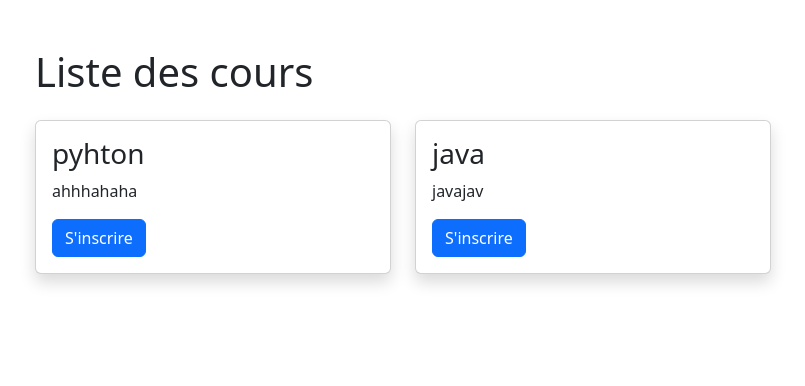
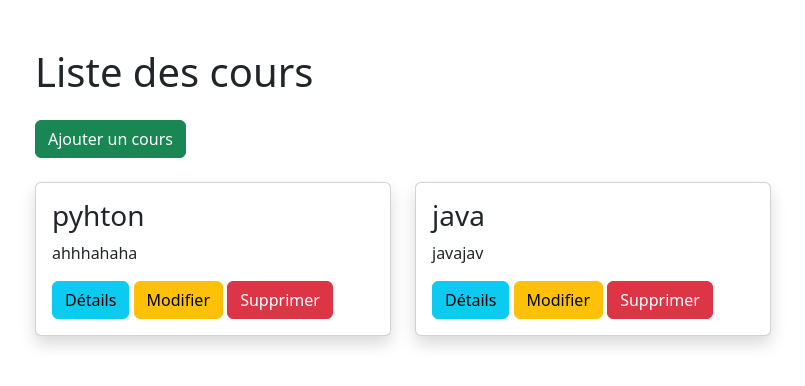
Before and after one commit to salmaidrissi/plateforme_cours, a Django app: page / in a window 1280 px wide. Shown: the top 386 px of the page, without its empty margins (47-852 px from the left). Run offline with Django 5.2, Linux system fonts and the light colour scheme; data comes from the database, SQL or seed files in the repository; both versions use the stored data as it was after the commit.

Commit message:
ajout de crud

```diff
--- a/cours/models.py
+++ b/cours/models.py
@@ -1,19 +1,44 @@
 from django.db import models
 from django.contrib.auth.models import User
 
+
 class Cours(models.Model):
+
     titre = models.CharField(max_length=200)
+
     description = models.TextField()
-    enseignant = models.ForeignKey(User, on_delete=models.CASCADE)
+
+    image = models.ImageField(
+        upload_to='cours_images/',
+        null=True,
+        blank=True
+    )
+
+    enseignant = models.ForeignKey(
+        User,
+        on_delete=models.CASCADE
+    )
 
     def __str__(self):
         return self.titre
 
 
 class Inscription(models.Model):
-    etudiant = models.ForeignKey(User, on_delete=models.CASCADE)
-    cours = models.ForeignKey(Cours, on_delete=models.CASCADE)
-    date_inscription = models.DateTimeField(auto_now_add=True)
+
+    etudiant = models.ForeignKey(
+        User,
+        on_delete=models.CASCADE
+    )
+
+    cours = models.ForeignKey(
+        Cours,
+        on_delete=models.CASCADE
+    )
+
+    date_inscription = models.DateTimeField(
+        auto_now_add=True
+    )
 
     def __str__(self):
+
         return f"{self.etudiant.username} - {self.cours.titre}"
--- a/cours/templates/cours/liste.html
+++ b/cours/templates/cours/liste.html
@@ -1,21 +1,31 @@
 <!DOCTYPE html>
 <html>
 <head>
-    <title>Cours</title>
+
+    <title>Liste des cours</title>
 
     <link href="https://cdn.jsdelivr.net/npm/bootstrap@5.3.3/dist/css/bootstrap.min.css" rel="stylesheet">
+
 </head>
 
 <body class="container mt-5">
 
 <h1 class="mb-4">Liste des cours</h1>
 
+<a href="{% url 'ajouter_cours' %}"
+   class="btn btn-success mb-4">
+
+   Ajouter un cours
+
+</a>
+
 <div class="row">
 
 {% for c in cours %}
 
 <div class="col-md-4">
-    <div class="card mb-4 shadow">
+
+    <div class="card shadow mb-4">
 
         <div class="card-body">
 
@@ -23,13 +33,31 @@
 
             <p>{{ c.description }}</p>
 
-            <button class="btn btn-primary">
-                S'inscrire
-            </button>
+            <a href="{% url 'detail_cours' c.id %}"
+               class="btn btn-info">
+
+               Détails
+
+            </a>
+
+            <a href="{% url 'modifier_cours' c.id %}"
+               class="btn btn-warning">
+
+               Modifier
+
+            </a>
+
+            <a href="{% url 'supprimer_cours' c.id %}"
+               class="btn btn-danger">
+
+               Supprimer
+
+            </a>
 
         </div>
 
     </div>
+
 </div>
 
 {% endfor %}
--- a/cours/urls.py
+++ b/cours/urls.py
@@ -3,4 +3,12 @@ from . import views
 
 urlpatterns = [
     path('', views.liste_cours, name='liste_cours'),
+
+    path('ajouter/', views.ajouter_cours, name='ajouter_cours'),
+
+    path('modifier/<int:cours_id>/', views.modifier_cours, name='modifier_cours'),
+
+path('supprimer/<int:cours_id>/', views.supprimer_cours, name='supprimer_cours'),
+
+path('detail/<int:cours_id>/', views.detail_cours, name='detail_cours'),
 ]
--- a/cours/views.py
+++ b/cours/views.py
@@ -1,6 +1,80 @@
 from django.shortcuts import render
 from .models import Cours
+from .forms import CoursForm
+from django.shortcuts import redirect
+from django.shortcuts import get_object_or_404
+from django.contrib.auth.models import User
 
 def liste_cours(request):
     cours = Cours.objects.all()
     return render(request, 'cours/liste.html', {'cours': cours})
+
+def ajouter_cours(request):
+
+    if request.method == 'POST':
+
+        form = CoursForm(
+            request.POST,
+            request.FILES
+        )
+
+        if form.is_valid():
+
+            cours = form.save(commit=False)
+
+            cours.enseignant = User.objects.first()
+
+            cours.save()
+
+            return redirect('liste_cours')
+
+    else:
+
+        form = CoursForm()
+
+    return render(
+        request,
+        'cours/ajouter.html',
+        {'form': form}
+    )
+def modifier_cours(request, cours_id):
+
+    cours = get_object_or_404(Cours, id=cours_id)
+
+    if request.method == 'POST':
+
+        form = CoursForm(
+            request.POST,
+            request.FILES,
+            instance=cours
+        )
+
+        if form.is_valid():
+
+            form.save()
+
+            return redirect('liste_cours')
+
+    else:
+
+        form = CoursForm(instance=cours)
+
+    return render(
+        request,
+        'cours/modifier.html',
+        {'form': form}
+    )
+
+def supprimer_cours(request, cours_id):
+
+    cours = get_object_or_404(Cours, id=cours_id)
+
+    cours.delete()
+
+    return redirect('liste_cours')
+
+def detail_cours(request, cours_id):
+
+    cours = get_object_or_404(Cours, id=cours_id)
+
+    return render(request, 'cours/detail.html', {'cours': cours})
```
Also changed, not shown: cours/forms.py (added, +8 -0 lines), cours/templates/cours/ajouter.html (added, +28 -0 lines), cours/templates/cours/detail.html (added, +27 -0 lines), cours/templates/cours/modifier.html (added, +28 -0 lines), cours/migrations/0001_initial.py, db.sqlite3.
